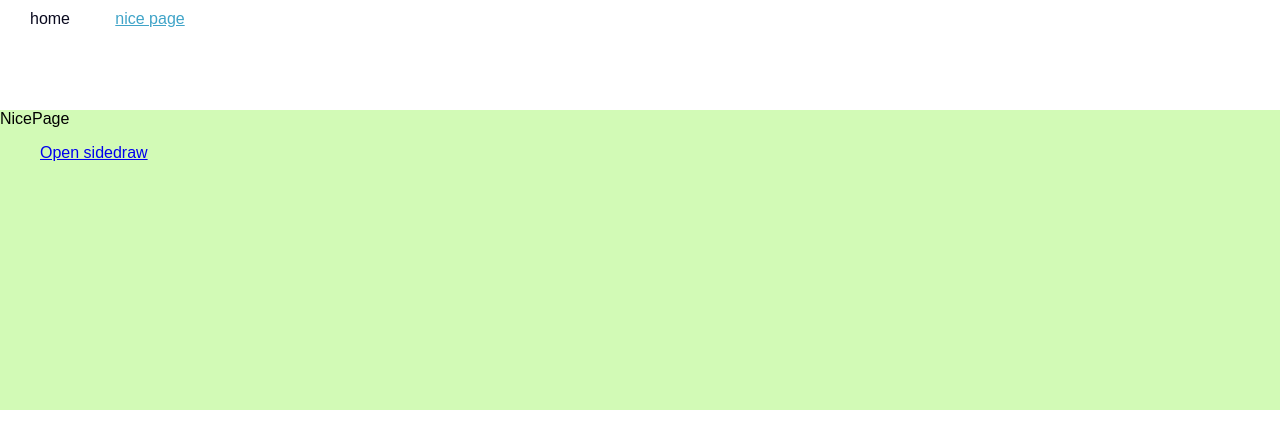
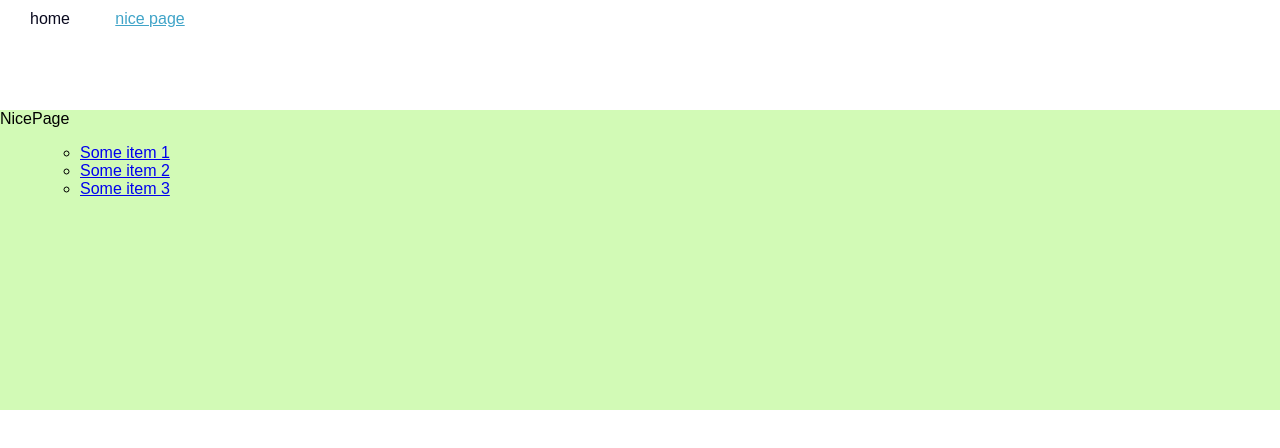
Before and after one commit to Shwartz/react-routes, a React (Create React App) app: page /nice-page in a window 1280 px wide. Shown: the top 448 px of the page. Built offline with nearby package versions, Linux system fonts and the light colour scheme; the HTML template or start-up script is replaced by a standard one.

Commit message:
Creating list of links, show current item, url updates

```diff
--- a/src/modules/components/dashboard/dashboard.js
+++ b/src/modules/components/dashboard/dashboard.js
@@ -1,13 +1,11 @@
 import React, {Component} from 'react';
 import './dashboard.css';
+
 class Dashboard extends Component {
   state = {
     test: null,
   };
 
-  componentWillMount() {
-    // Is this safe to use? URLSearchParams
-  }
 
   render() {
     return (
--- a/src/modules/components/navigation/MainMenu/NavigationItem/NavigationItem.js
+++ b/src/modules/components/navigation/MainMenu/NavigationItem/NavigationItem.js
@@ -8,7 +8,6 @@ const navigationItem = (props) => (
     <NavLink
       to={props.link}
       exact={props.exact}
-      /*activeClassName={styles.active}>{props.children}</NavLink></li>*/
       activeClassName="active">{props.children}</NavLink></li>
 );
 
--- a/src/modules/components/nicePage/nicePage.css
+++ b/src/modules/components/nicePage/nicePage.css
@@ -3,3 +3,7 @@
     text-align: left;
     min-height: 300px;
 }
+
+.active {
+    color: tomato;
+}
--- a/src/modules/components/nicePage/nicePage.js
+++ b/src/modules/components/nicePage/nicePage.js
@@ -13,11 +13,25 @@ class NicePage extends Component {
   }
 
   render() {
+    const {match} = this.props;
+    console.log('path:', match.path);
+    console.log('url:', match.url);
+
     return (
       <div className="NicePage">
         <p>NicePage</p>
         <ul>
-          <NavLink to="/nice-page/side-draw">Open sidedraw</NavLink>
+          <ul>
+            <li><NavLink
+              to="/nice-page/some-item-1/:1"
+              activeClassName="active">Some item 1</NavLink></li>
+            <li><NavLink
+              to="/nice-page/some-item-2"
+              activeClassName="active">Some item 2</NavLink></li>
+            <li><NavLink
+              to="/nice-page/some-item-3"
+              activeClassName="active">Some item 3</NavLink></li>
+          </ul>
         </ul>
       </div>
     )
```
